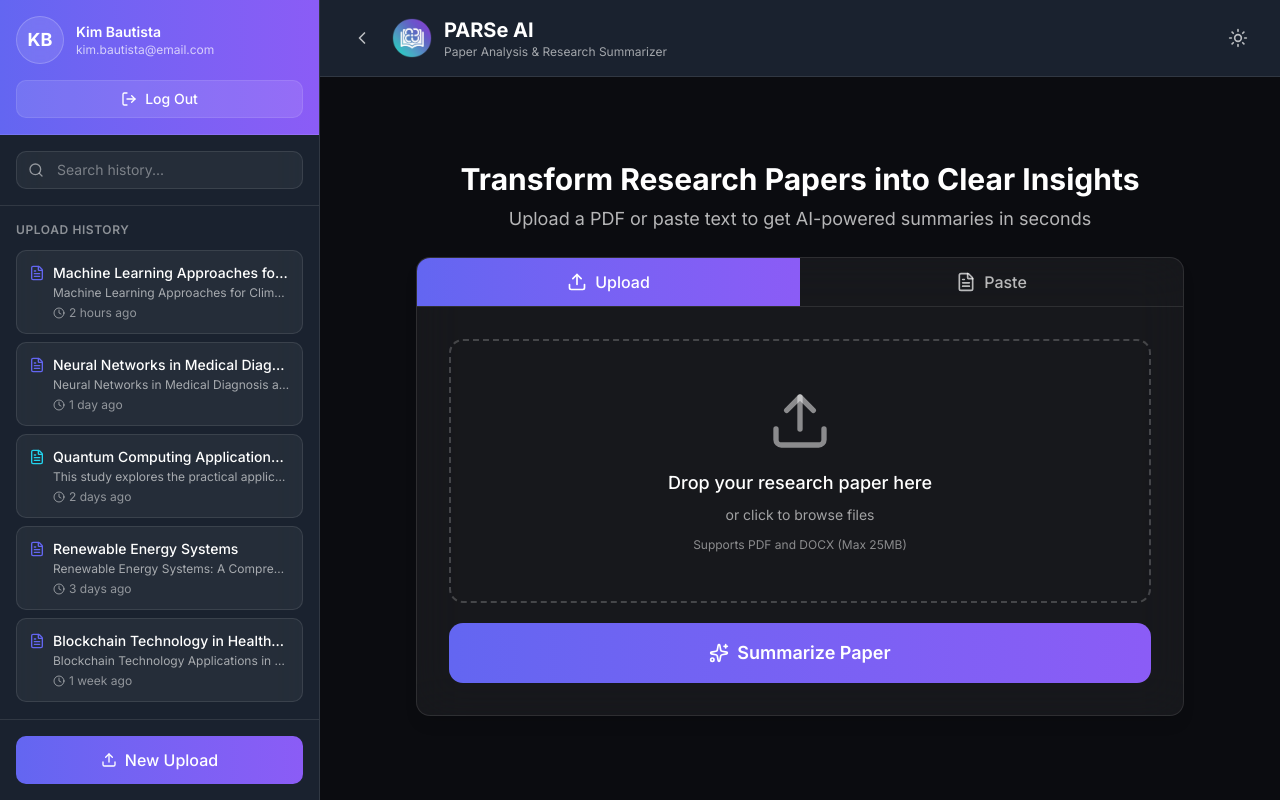
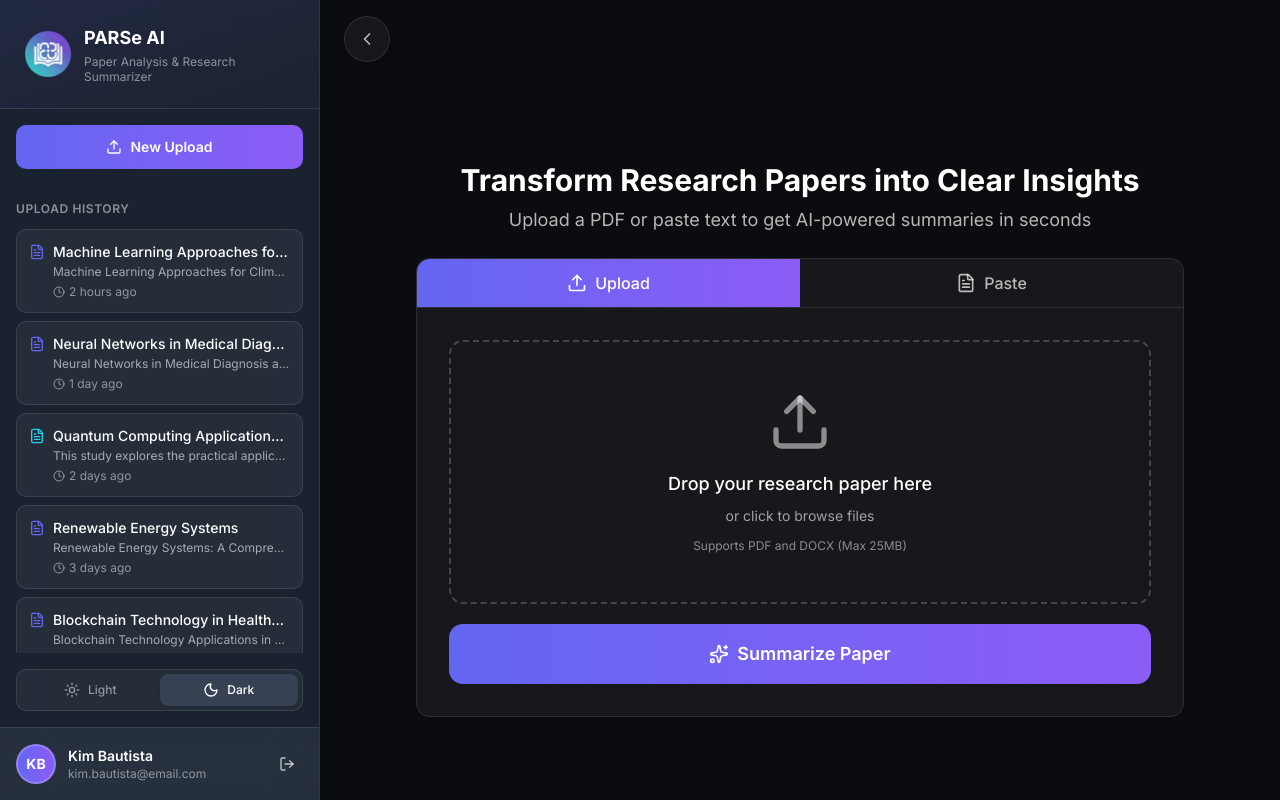
Before and after one commit to KimMathew/ParseAI, a Next.js app: page /upload in a window 1280 px wide. Built offline with nearby package versions, Linux system fonts and the light colour scheme.

Commit message:
Redesigned the header in the main content

```diff
--- a/app/upload/components/UploadSidebar.tsx
+++ b/app/upload/components/UploadSidebar.tsx
@@ -1,7 +1,7 @@
 "use client";
 
 import React from 'react';
-import { Upload, FileText, LogOut, Clock, Search } from 'lucide-react';
+import { Upload, FileText, LogOut, Clock, Sun, Moon } from 'lucide-react';
 
 type UploadHistoryItem = {
   id: number;
@@ -24,6 +24,7 @@ type UploadSidebarProps = {
   uploadHistory: UploadHistoryItem[];
   onHistoryClick: (item: UploadHistoryItem) => void;
   onNewUpload: () => void;
+  onThemeToggle: () => void;
 };
 
 export default function UploadSidebar({
@@ -35,6 +36,7 @@ export default function UploadSidebar({
   uploadHistory,
   onHistoryClick,
   onNewUpload,
+  onThemeToggle,
 }: UploadSidebarProps) {
   return (
     <>
@@ -58,33 +60,32 @@ export default function UploadSidebar({
         ${sidebarOpen ? 'lg:w-80' : 'lg:w-0'}
         z-60 lg:z-40
       `}>
-      {/* User Profile Section */}
-      <div className={`p-4 border-b ${theme.sidebarBorder} bg-linear-to-r from-[#6366F1] to-[#8B5CF6] shrink-0`}>
-        <div className="flex items-center gap-3 mb-4">
-          <div className="w-12 h-12 bg-white/10 backdrop-blur-sm rounded-full flex items-center justify-center text-white font-bold text-lg border border-white/20">
-            {user.avatar}
-          </div>
-          <div className="flex-1 text-white">
-            <p className="font-semibold text-sm">{user.name}</p>
-            <p className="text-xs text-white/70">{user.email}</p>
+      {/* Sidebar Header - Branded */}
+      <div className={`p-6 border-b ${theme.sidebarBorder} shrink-0 bg-linear-to-br from-[#6366F1]/10 via-[#8B5CF6]/5 to-transparent`}>
+        <div className="flex items-center gap-3">
+          <img
+            src="/images/parseai-logo.png"
+            alt="PARSe AI"
+            className="w-12 h-12 object-contain rounded-full"
+          />
+          <div className="flex-1">
+            <h1 className={`text-lg font-bold ${theme.text} mb-0.5`}>PARSe AI</h1>
+            <p className={`text-xs ${theme.textMuted} leading-tight`}>
+              Paper Analysis & Research Summarizer
+            </p>
           </div>
         </div>
-        <button className="w-full flex items-center justify-center gap-2 px-4 py-2 bg-white/10 hover:bg-white/20 text-white rounded-lg transition-colors text-sm font-medium border border-white/10">
-          <LogOut className="w-4 h-4" />
-          Log Out
-        </button>
       </div>
 
-      {/* Search Bar */}
-      <div className={`p-4 border-b ${theme.sidebarBorder} shrink-0`}>
-        <div className="relative">
-          <Search className={`absolute left-3 top-1/2 transform -translate-y-1/2 w-4 h-4 ${theme.textMuted}`} />
-          <input
-            type="text"
-            placeholder="Search history..."
-            className={`w-full pl-10 pr-4 py-2 ${theme.inputBg} border ${theme.inputBorder} rounded-lg focus:ring-2 focus:ring-[#6366F1] focus:border-transparent text-sm ${theme.inputText} ${theme.inputPlaceholder}`}
-          />
-        </div>
+      {/* New Upload Button */}
+      <div className={`p-4 shrink-0`}>
+        <button
+          onClick={onNewUpload}
+          className="w-full flex items-center justify-center gap-2 px-4 py-3 bg-linear-to-r from-[#6366F1] to-[#8B5CF6] text-white rounded-lg hover:scale-[1.02] hover:shadow-lg hover:shadow-[#6366F1]/25 transition-all duration-200 font-semibold text-sm group"
+        >
+          <Upload className="w-4 h-4 group-hover:scale-110 transition-transform" />
+          New Upload
+        </button>
       </div>
 
       {/* Upload History List */}
@@ -151,15 +152,52 @@ export default function UploadSidebar({
         </div>
       </div>
 
-      {/* New Upload Button */}
-      <div className={`p-4 border-t ${theme.sidebarBorder} shrink-0`}>
-        <button
-          onClick={onNewUpload}
-          className="w-full flex items-center justify-center gap-2 px-4 py-3 bg-linear-to-r from-[#6366F1] to-[#8B5CF6] text-white rounded-lg hover:scale-105 transition-all duration-200 font-medium"
-        >
-          <Upload className="w-4 h-4" />
-          New Upload
-        </button>
+      {/* Theme Toggle - Above Profile */}
+      <div className={`p-4 shrink-0`}>
+        <div className={`flex items-center ${isDarkMode ? 'bg-white/5' : 'bg-black/5'} rounded-lg p-1 border ${theme.cardBorder}`}>
+          <button
+            onClick={onThemeToggle}
+            className={`flex-1 flex items-center justify-center gap-2 px-3 py-2 rounded-md transition-all text-xs font-medium ${
+              !isDarkMode
+                ? 'bg-white text-gray-900 shadow-sm'
+                : `${theme.textMuted} hover:${theme.textSecondary}`
+            }`}
+          >
+            <Sun className="w-4 h-4" />
+            Light
+          </button>
+          <button
+            onClick={onThemeToggle}
+            className={`flex-1 flex items-center justify-center gap-2 px-3 py-2 rounded-md transition-all text-xs font-medium ${
+              isDarkMode
+                ? `${isDarkMode ? 'bg-gray-700 text-white' : 'bg-gray-200 text-gray-900'} shadow-sm`
+                : `${theme.textMuted} hover:${theme.textSecondary}`
+            }`}
+          >
+            <Moon className="w-4 h-4" />
+            Dark
+          </button>
+        </div>
+      </div>
+
+      {/* User Profile Section - Bottom */}
+      <div className={`p-4 border-t ${theme.sidebarBorder} shrink-0 ${theme.cardBg}`}>
+        <div className="flex items-center gap-3">
+          <div className="w-10 h-10 bg-linear-to-r from-[#6366F1] to-[#8B5CF6] rounded-full flex items-center justify-center text-white font-bold text-sm border-2 border-white/20">
+            {user.avatar}
+          </div>
+          <div className="flex-1 min-w-0">
+            <p className={`font-semibold text-sm ${theme.text} truncate`}>{user.name}</p>
+            <p className={`text-xs ${theme.textMuted} truncate`}>{user.email}</p>
+          </div>
+          <button
+            className={`p-2 ${theme.hoverBg} hover:bg-red-500/10 rounded-lg transition-all hover:text-red-500 ${theme.textSecondary}`}
+            title="Sign Out"
+            aria-label="Sign Out"
+          >
+            <LogOut className="w-4 h-4" />
+          </button>
+        </div>
       </div>
     </div>
     </>
--- a/app/upload/page.tsx
+++ b/app/upload/page.tsx
@@ -124,17 +124,19 @@ export default function UploadPage() {
         uploadHistory={uploadHistory}
         onHistoryClick={handleHistoryClick}
         onNewUpload={handleNewUpload}
+        onThemeToggle={() => setIsDarkMode(!isDarkMode)}
       />
 
       {/* Main Content Area */}
       <div className={`flex-1 flex flex-col min-w-0 transition-all duration-300 ${sidebarOpen ? 'lg:ml-80' : 'lg:ml-0'}`}>
         {/* Header */}
-        <header className={`${theme.headerBg} border-b ${theme.sidebarBorder} sticky top-0 z-50`}>
+        <header className="sticky top-0 z-50 bg-transparent">
           <div className="px-4 sm:px-6 py-4 flex items-center justify-between">
-            <div className="flex items-center gap-2 sm:gap-3">
+            {/* Left: Toggle Button in Glassy Circle Container */}
+            <div className={`${theme.cardBg} backdrop-blur-xl border ${theme.cardBorder} rounded-full shadow-lg`}>
               <button
                 onClick={() => setSidebarOpen(!sidebarOpen)}
-                className={`p-2 ${theme.hoverBg} rounded-lg transition-colors`}
+                className={`p-3 rounded-full transition-colors`}
                 aria-label="Toggle sidebar"
               >
                 {/* Show ChevronLeft on desktop when sidebar is open, Menu otherwise */}
@@ -146,37 +148,11 @@ export default function UploadPage() {
                   <Menu className={`w-5 h-5 ${theme.textSecondary}`} />
                 </span>
               </button>
-              <div className="flex items-center gap-2 sm:gap-3">
-                <img
-                  src="/images/parseai-logo.png"
-                  alt="PARSe AI Logo"
-                  className="w-8 h-8 sm:w-10 sm:h-10 object-contain"
-                />
-                <div className="hidden sm:block">
-                  <h1 className={`text-lg sm:text-xl font-bold ${theme.text}`}>PARSe AI</h1>
-                  <p className={`text-xs ${theme.textTertiary}`}>Paper Analysis & Research Summarizer</p>
-                </div>
-              </div>
             </div>
+
+            {/* Right: Placeholder for future actions */}
             <div className="flex items-center gap-2 sm:gap-3">
-              {/* Theme Toggle Button */}
-              <button
-                onClick={() => setIsDarkMode(!isDarkMode)}
-                className={`p-2 ${theme.hoverBg} rounded-lg transition-all ${theme.textSecondary} hover:scale-105`}
-                title={isDarkMode ? 'Switch to Light Mode' : 'Switch to Dark Mode'}
-              >
-                {isDarkMode ? <Sun className="w-5 h-5" /> : <Moon className="w-5 h-5" />}
-              </button>
-              {stage === 'results' && (
-                <button
-                  onClick={handleNewUpload}
-                  className="flex items-center gap-1 sm:gap-2 px-3 sm:px-4 py-2 bg-linear-to-r from-[#6366F1] to-[#8B5CF6] text-white rounded-lg hover:scale-105 transition-all duration-200 font-medium text-sm sm:text-base"
-                >
-                  <RotateCcw className="w-4 h-4" />
-                  <span className="hidden sm:inline">Upload New</span>
-                  <span className="sm:hidden">New</span>
-                </button>
-              )}
+              {/* Placeholder for future actions */}
             </div>
           </div>
         </header>
```
